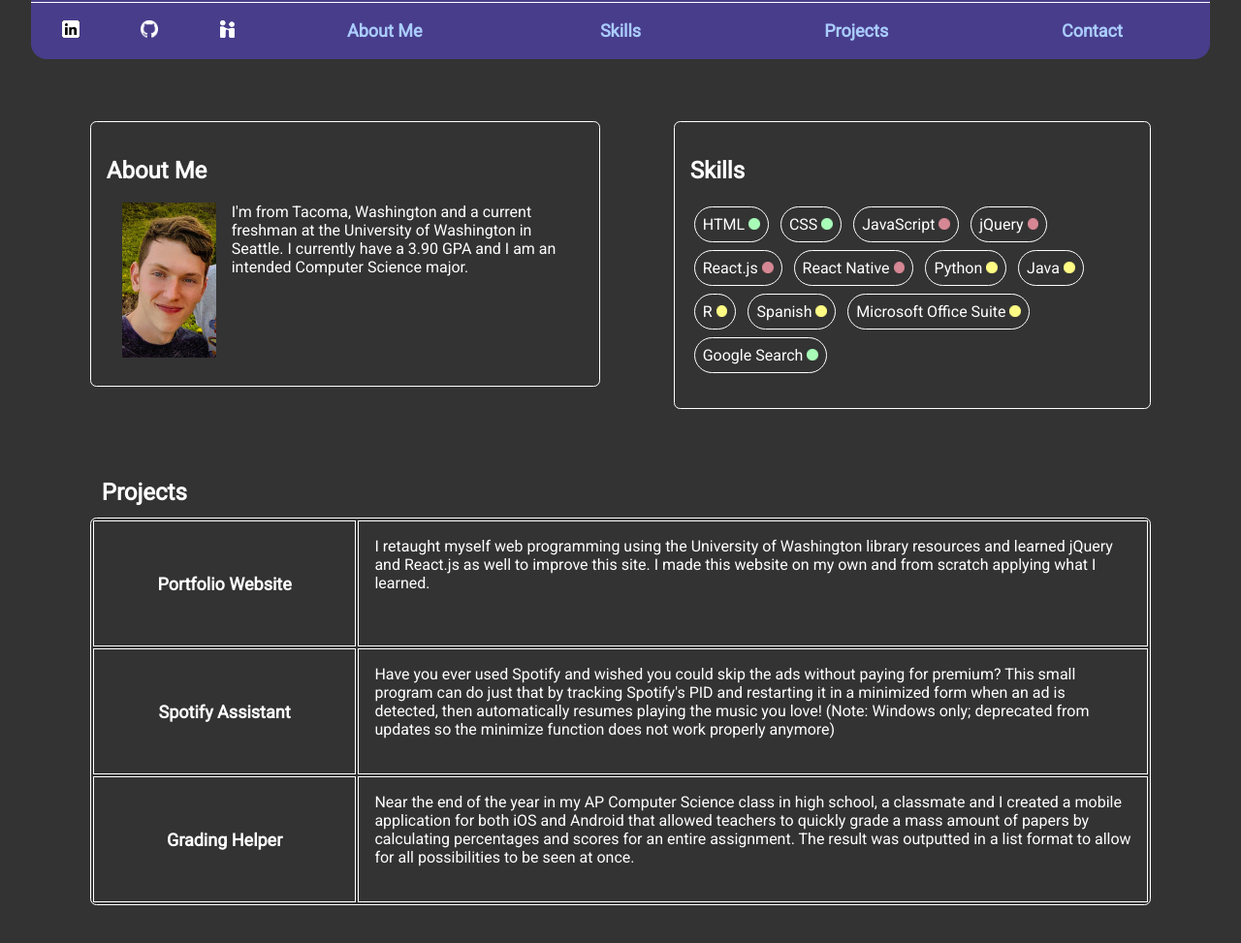
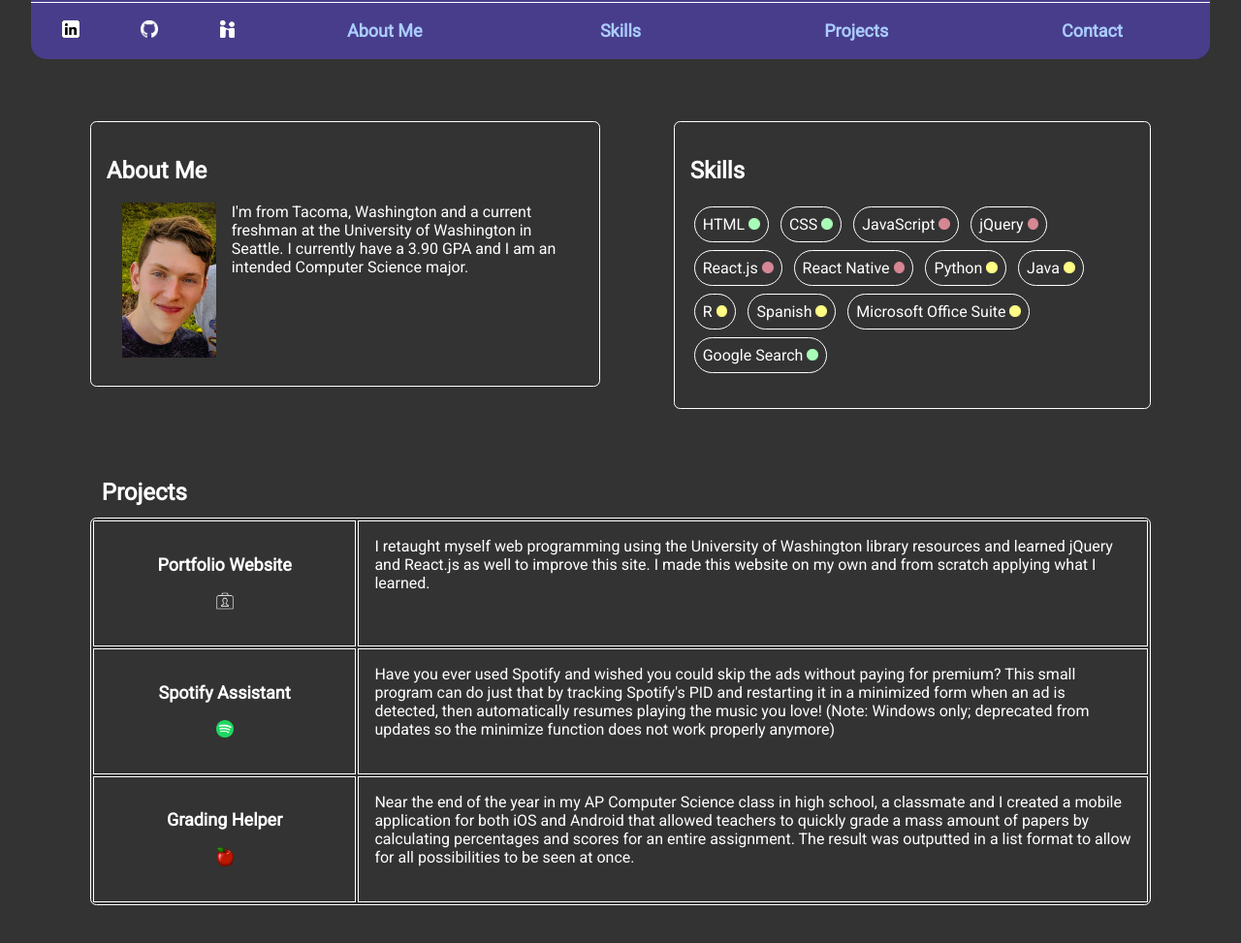
Before and after one commit to David-Strupinski/Portfolio, a plain HTML site: page index.html in a window 1280 px wide. Shown: the part 179-1152 px from the top of the page at 97% size. Drawn offline with Linux system fonts and the light colour scheme.

Commit message:
add imgs to table, expand on hover

```diff
--- a/css/style.css
+++ b/css/style.css
@@ -56,6 +56,14 @@
 	font-weight: bold;
 	width: 25%;
 	text-align: center;
+	margin: auto;
+}
+td.name img{
+	width: 1em;
+	padding-top: 1em;
+}
+td.name:hover img{
+	width: 3em;
 }
 td.desc{
 	font-size: medium;
--- a/index.html
+++ b/index.html
@@ -69,14 +69,16 @@
 	<table id="projects">
 		<caption>Projects</caption>
 		<tr>
-			<td class="name">Portfolio Website</td>
+			<td class="name" id="porfolio">Portfolio Website <br><img src="images/portfolio.png" alt="Portfolio Site">
+			</td>
 			<td class="desc">I retaught myself web programming using the University of Washington library resources
 				and learned jQuery and React.js as well to improve this site. I made this website on my own and from
 				scratch applying what I learned.
 			</td>
 		</tr>
 		<tr>
-			<td class="name">Spotify Assistant</td>
+			<td class="name" id="spotify">Spotify Assistant <br><img src="images/spotify.png" alt="Spotify Assistant">
+			</td>
 			<td class="desc">Have you ever used Spotify and wished you could skip the ads without paying for premium?
 				This small program can do just that by tracking Spotify's PID and restarting it in a minimized form when
 				an ad is detected, then automatically resumes playing the music you love! (Note: Windows only;
@@ -84,7 +86,7 @@
 			</td>
 		</tr>
 		<tr>
-			<td class="name">Grading Helper</td>
+			<td class="name" id="grading">Grading Helper <br><img src="images/apple.png" alt="Apple"></td>
 			<td class="desc">Near the end of the year in my AP Computer Science class in high school, a classmate and I
 				created a mobile application for both iOS and Android that allowed teachers to quickly grade a mass
 				amount of papers by calculating percentages and scores for an entire assignment. The result was
```
Also changed, not shown: js/script.js (+14 -0 lines), images/apple.png (added), images/portfolio.png (added), images/spotify.png (added), 2 other files.
